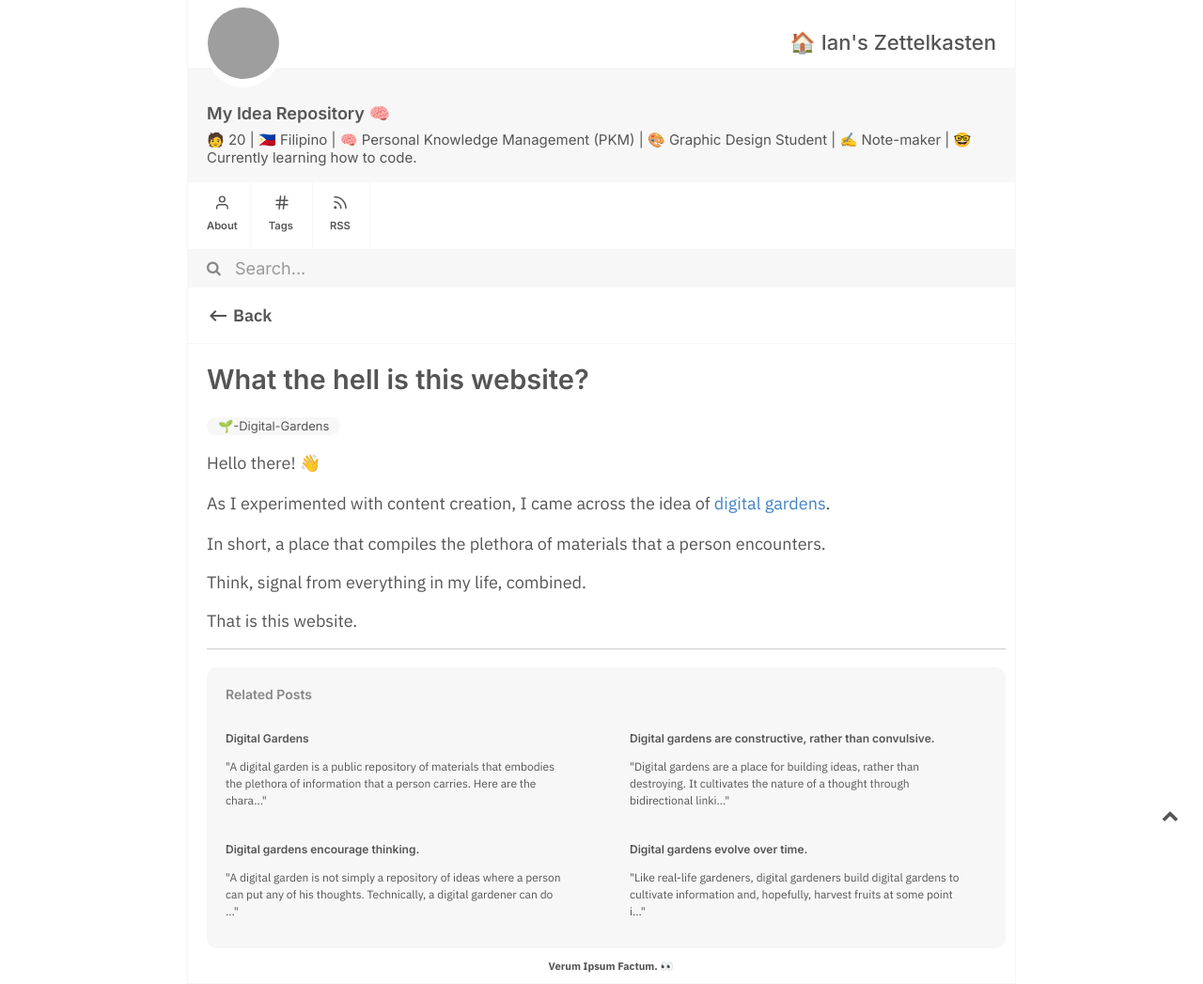
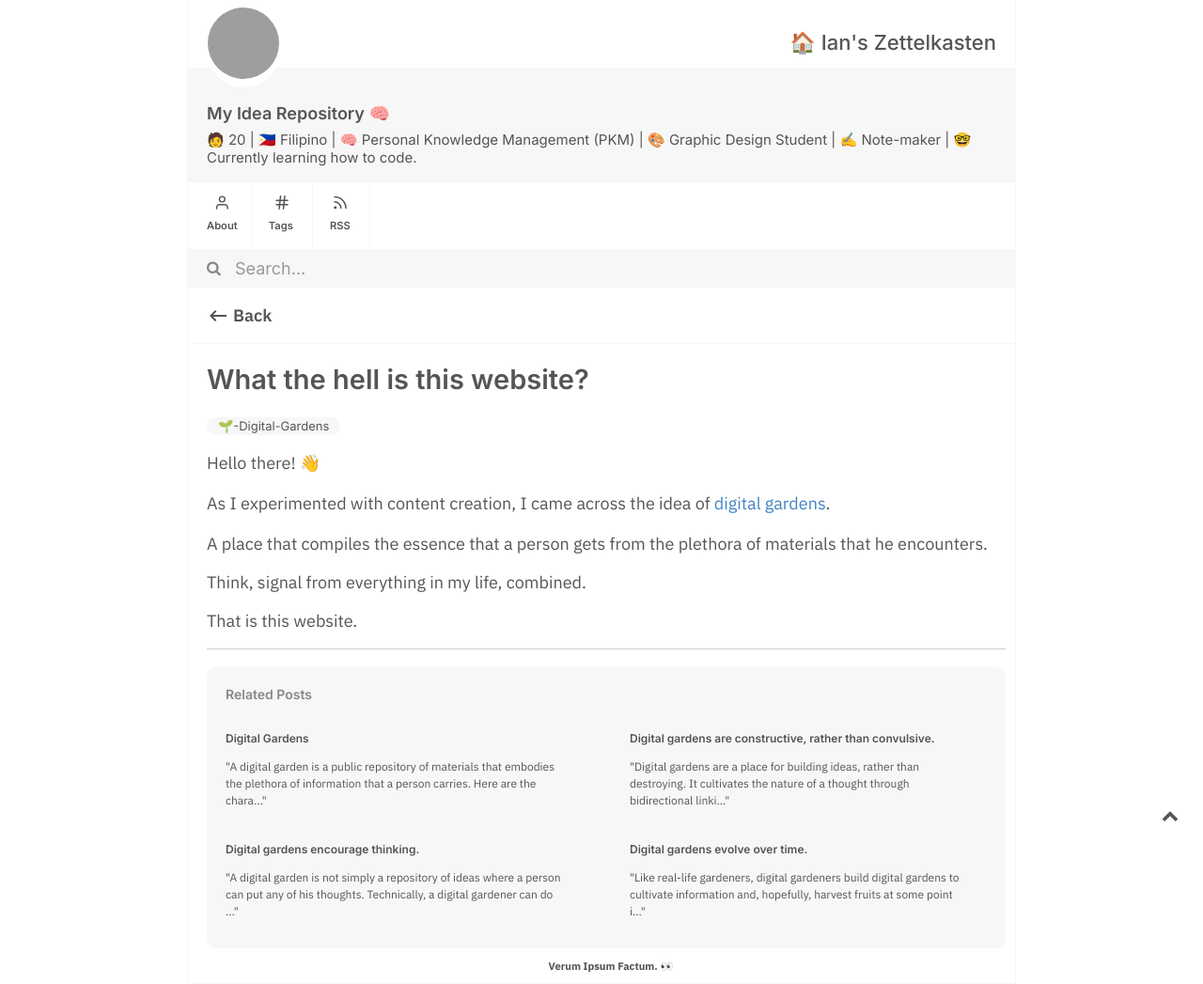
Before and after one commit to TheIanAquino/Public-Zettelkasten, a Jekyll site: the page built from _notes/What the hell is this website.md, in a window 1280 px wide. Shown: the whole page at 94% size. Built offline with Jekyll 4.4.1, drawn with Linux system fonts in a browser that asks for light colours; comment, search, counter and statistics services are not loaded; grey boxes are pictures that could not be loaded.

Commit message:
Fixed a part of the introductory blog post.

```diff
--- a/_notes/What the hell is this website.md
+++ b/_notes/What the hell is this website.md
@@ -9,7 +9,7 @@ Hello there! 👋
 
 As I experimented with content creation, I came across the idea of [[Digital Gardens\|digital gardens]].
 
-In short, a place that compiles the plethora of materials that a person encounters.
+A place that compiles the essence that a person gets from the plethora of materials that he encounters.
 
 Think, signal from everything in my life, combined.
 
```
